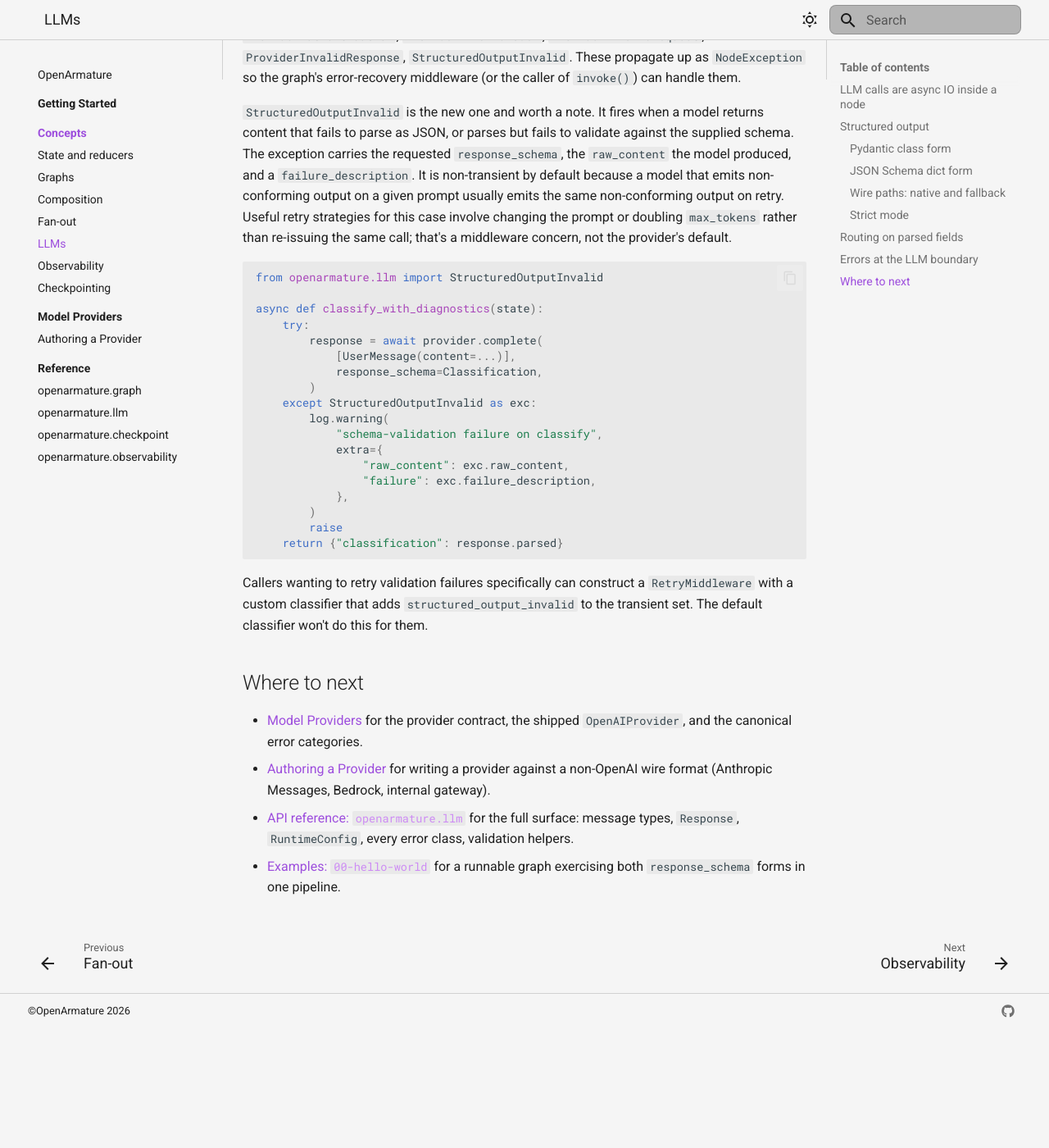
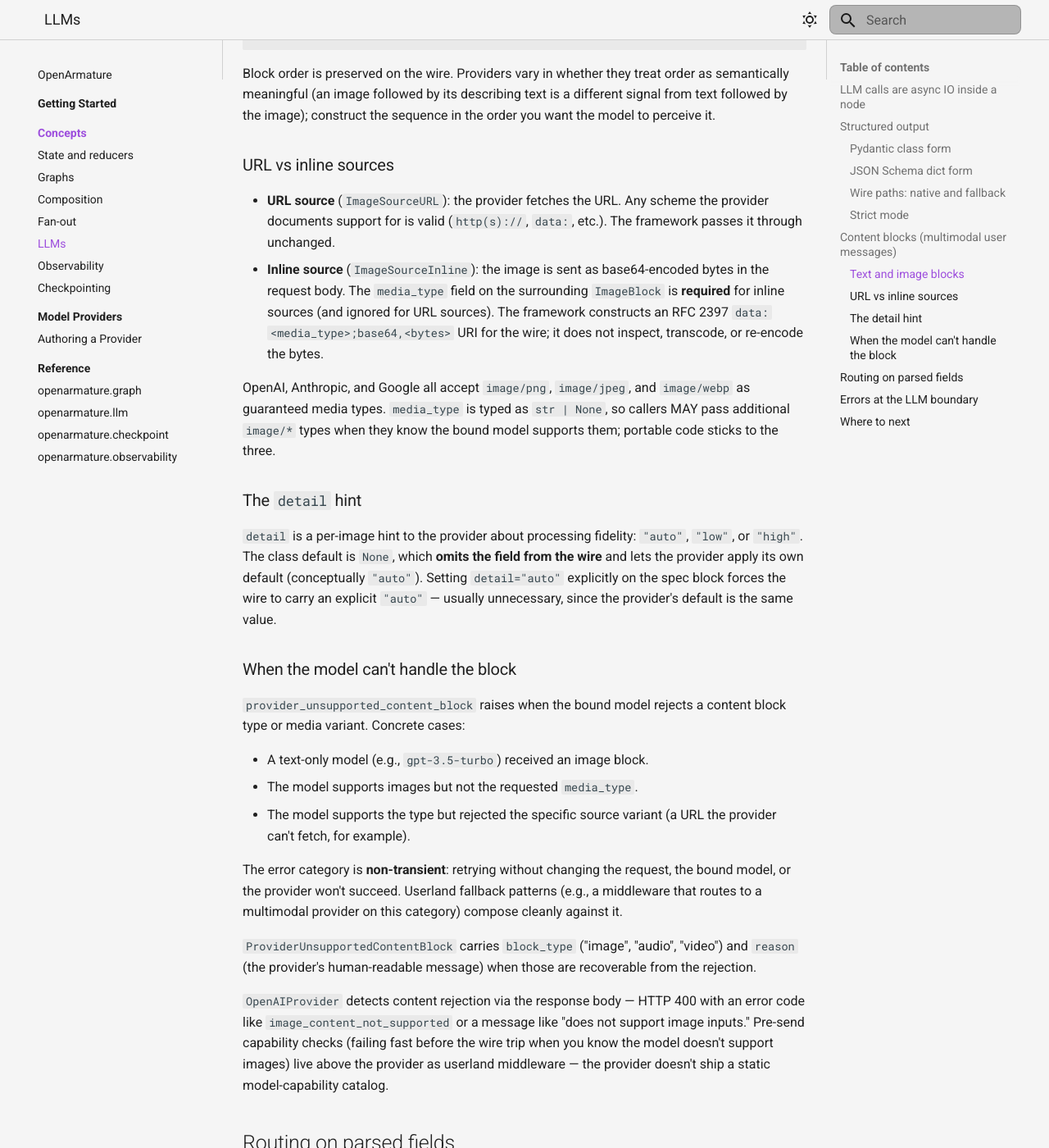
Before and after one commit to LunarCommand/openarmature-python, an MkDocs documentation site: the page built from docs/concepts/llms.md, in a window 1280 px wide and 1400 px high, scrolled down 5405 px. Shown: the whole window at 82% size. Built offline with MkDocs 1.6.1 and Material for MkDocs 9.7.7, drawn with Linux system fonts in a browser that asks for light colours; before the commit the page ends 6659 px from its top, so only the background shows below that; some of the changed text lies outside the part shown.

Commit message:
test+docs: content-block unit tests + docs + CHANGELOG entry
Adds tests/unit/test_content_blocks.py (24 tests) covering bits
the conformance fixtures don't exercise directly:

- TextBlock / ImageBlock construction validation (non-empty text,
  inline-needs-media_type, detail enum, URL source can skip
  media_type)
- UserMessage construction from dict-form content blocks (the path
  the conformance test fixture loader uses)
- _block_to_wire mapping for text, URL with/without detail, inline
  base64 (RFC 2397 data URI construction)
- classify_http_error 400 routing to ProviderUnsupportedContentBlock
  via the heuristic; negative cases (unrelated 400 stays
  ProviderInvalidRequest)
- _extract_rejected_block_type picks up "image" / "audio" from
  error.code or error.message

Docs:

- docs/concepts/llms.md: new "Content blocks (multimodal user
  messages)" section between Structured output and Routing,
  covering the two content shapes, URL vs inline sources, the
  detail hint, and the new ProviderUnsupportedContentBlock category.
- docs/model-providers/index.md: errors table extended to 9
  categories with the new row + a Behaviour-guarantees note that
  OpenAIProvider does post-receive detection only; pre-send is a
  userland-middleware pattern.
- docs/model-providers/authoring.md: "Beyond the skeleton" gains
  a content-blocks entry pointing custom-provider authors at the
  multimodal wire mapping + the unsupported-content category.

CHANGELOG [Unreleased] gains 3 entries: the user-message content
extension, the OpenAI wire mapping, and the new error category. All
in the same release as PR-1's 0016 entries per the consolidated-
release strategy.

````diff
--- a/docs/concepts/llms.md
+++ b/docs/concepts/llms.md
@@ -221,6 +221,117 @@ on every object. Pydantic-derived schemas may need `model_config =
 ConfigDict(extra="forbid")` on the class to get the
 `additionalProperties: false` in the generated JSON Schema.
 
+## Content blocks (multimodal user messages)
+
+User messages carry content in one of two shapes: a plain text string,
+or an ordered sequence of typed content blocks. The string form is the
+common case. Blocks are how you mix non-text modalities into a single
+turn. v1 defines two block types: text and image. Audio and video are
+deferred to future proposals.
+
+System, assistant, and tool messages stay text-string only. Image
+inputs are user-only in v1; image outputs (assistant-message-borne
+images, e.g. DALL-E-style generation) are out of scope.
+
+### Text and image blocks
+
+A text block is the array-form equivalent of a text-string message:
+`TextBlock(text="describe this")`. A user message holding a single
+text block is normatively equivalent to one with `content="describe
+this"`.
+
+An image block carries one source — URL or inline base64 — plus an
+optional `detail` hint:
+
+```python
+from openarmature.llm import (
+    ImageBlock,
+    ImageSourceInline,
+    ImageSourceURL,
+    OpenAIProvider,
+    TextBlock,
+    UserMessage,
+)
+
+
+async def describe_image(provider: OpenAIProvider) -> str:
+    response = await provider.complete(
+        [
+            UserMessage(
+                content=[
+                    ImageBlock(
+                        source=ImageSourceURL(url="https://example.com/diagram.png"),
+                        detail="high",  # optional; omitted from wire when None
+                    ),
+                    TextBlock(text="What does this diagram show?"),
+                ]
+            )
+        ]
+    )
+    return response.message.content
+```
+
+Block order is preserved on the wire. Providers vary in whether they
+treat order as semantically meaningful (an image followed by its
+describing text is a different signal from text followed by the
+image); construct the sequence in the order you want the model to
+perceive it.
+
+### URL vs inline sources
+
+- **URL source** (`ImageSourceURL`): the provider fetches the URL. Any
+  scheme the provider documents support for is valid (`http(s)://`,
+  `data:`, etc.). The framework passes it through unchanged.
+- **Inline source** (`ImageSourceInline`): the image is sent as
+  base64-encoded bytes in the request body. The `media_type` field on
+  the surrounding `ImageBlock` is **required** for inline sources (and
+  ignored for URL sources). The framework constructs an RFC 2397
+  `data:<media_type>;base64,<bytes>` URI for the wire; it does not
+  inspect, transcode, or re-encode the bytes.
+
+OpenAI, Anthropic, and Google all accept `image/png`, `image/jpeg`,
+and `image/webp` as guaranteed media types. `media_type` is typed as
+`str | None`, so callers MAY pass additional `image/*` types when
+they know the bound model supports them; portable code sticks to the
+three.
+
+### The `detail` hint
+
+`detail` is a per-image hint to the provider about processing
+fidelity: `"auto"`, `"low"`, or `"high"`. The class default is `None`,
+which **omits the field from the wire** and lets the provider apply
+its own default (conceptually `"auto"`). Setting `detail="auto"`
+explicitly on the spec block forces the wire to carry an explicit
+`"auto"` — usually unnecessary, since the provider's default is the
+same value.
+
+### When the model can't handle the block
+
+`provider_unsupported_content_block` raises when the bound model
+rejects a content block type or media variant. Concrete cases:
+
+- A text-only model (e.g., `gpt-3.5-turbo`) received an image block.
+- The model supports images but not the requested `media_type`.
+- The model supports the type but rejected the specific source variant
+  (a URL the provider can't fetch, for example).
+
+The error category is **non-transient**: retrying without changing
+the request, the bound model, or the provider won't succeed. Userland
+fallback patterns (e.g., a middleware that routes to a multimodal
+provider on this category) compose cleanly against it.
+
+`ProviderUnsupportedContentBlock` carries `block_type` ("image",
+"audio", "video") and `reason` (the provider's human-readable
+message) when those are recoverable from the rejection.
+
+`OpenAIProvider` detects content rejection via the response body —
+HTTP 400 with an error code like `image_content_not_supported` or a
+message like "does not support image inputs." Pre-send capability
+checks (failing fast before the wire trip when you know the model
+doesn't support images) live above the provider as userland
+middleware — the provider doesn't ship a static model-capability
+catalog.
+
 ## Routing on parsed fields
 
 A conditional edge is a function `state -> str` that names the next
````
Also changed, not shown: CHANGELOG.md (+3 -0 lines), docs/model-providers/authoring.md (+10 -0 lines), docs/model-providers/index.md (+24 -13 lines), 1 other file.
